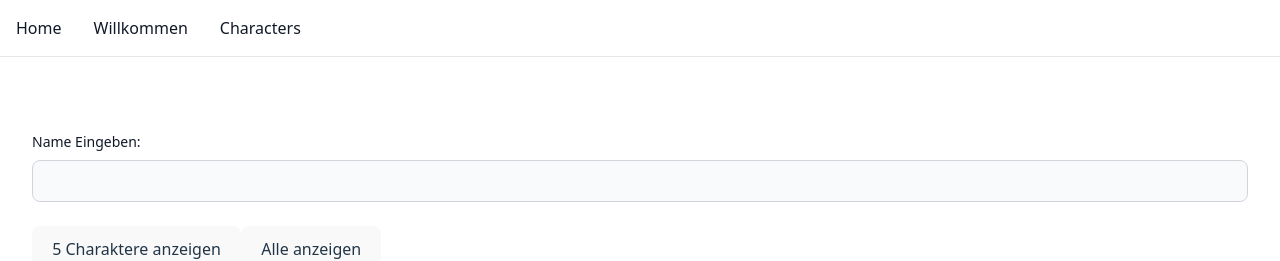
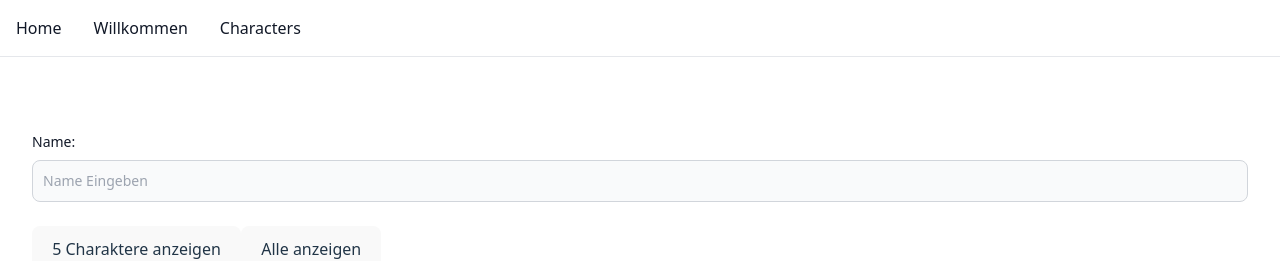
Before and after one commit to malek15b/react-state, a React (Vite) app: page / in a window 1280 px wide. Shown: the top 261 px of the page. Built offline with nearby package versions, Linux system fonts and the light colour scheme.

Commit message:
update form

```diff
--- a/src/DataForm.tsx
+++ b/src/DataForm.tsx
@@ -6,15 +6,20 @@ export default function DataForm(props: Readonly<DataFormProps>) {
 
     return (
         <>
+            <form>
             <div className="mb-6">
-                <label htmlFor="default-input" className="block mb-2 text-sm font-medium text-gray-900 dark:text-white">
-                    Name Eingeben:</label>
+                <label htmlFor="default-input" className="block mb-2 text-sm font-medium
+                text-gray-900">
+                    Name: </label>
                 <input
                     onChange={(e) =>
                         props.setName(e.target.value)}
                     type="text" id="default-input"
-                    className="bg-gray-50 border border-gray-300 text-gray-900 text-sm rounded-lg focus:ring-blue-500 focus:border-blue-500 block w-full p-2.5 dark:bg-gray-700 dark:border-gray-600 dark:placeholder-gray-400 dark:text-white dark:focus:ring-blue-500 dark:focus:border-blue-500"/>
+                    placeholder="Name Eingeben"
+                    className="bg-gray-50 border border-gray-300 text-gray-900 text-sm rounded-lg
+                    focus:ring-blue-500 focus:border-blue-500 block w-full p-2.5"/>
             </div>
+            </form>
         </>
     )
 }
```
